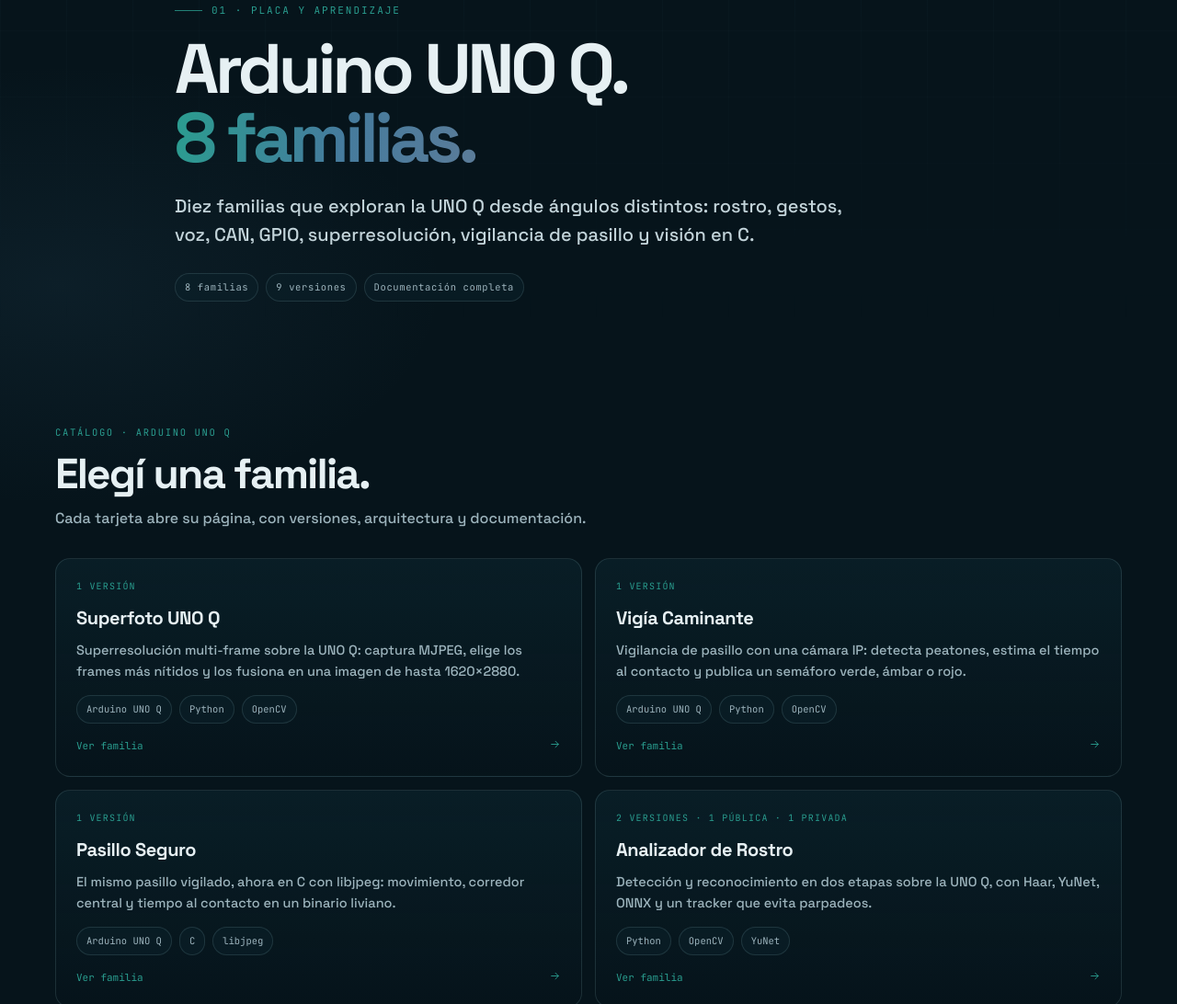
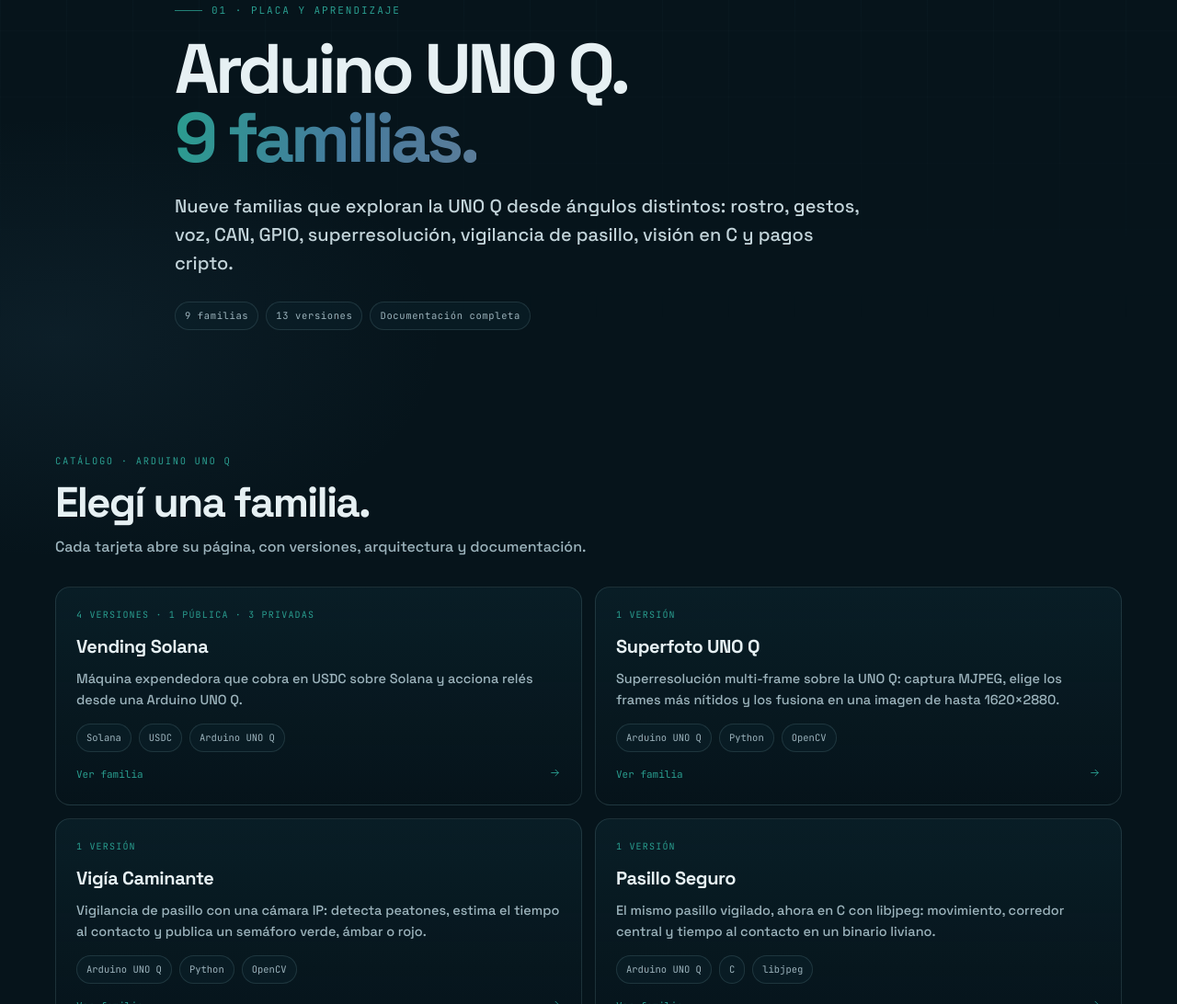
Before and after one commit to jmadasme/jmadasme.github.io, a plain HTML site: page arduino-unoq/index.html in a window 1280 px wide. Shown: the part 183-1275 px from the top of the page at 92% size. Drawn offline with Linux system fonts and the light colour scheme.

Commit message:
feat: mover Vending Solana a la sección Arduino UNO Q

```diff
--- a/arduino-unoq/index.html
+++ b/arduino-unoq/index.html
@@ -4,9 +4,9 @@
 <meta charset="utf-8">
 <meta name="viewport" content="width=device-width,initial-scale=1">
 <title>Arduino UNO Q · jmadasme</title>
-<meta name="description" content="Diez familias que exploran la UNO Q desde ángulos distintos: rostro, gestos, voz, CAN, GPIO, superresolución, vigilancia de pasillo y visión en C.">
+<meta name="description" content="Nueve familias que exploran la UNO Q desde ángulos distintos: rostro, gestos, voz, CAN, GPIO, superresolución, vigilancia de pasillo, visión en C y pagos cripto.">
 <meta property="og:title" content="Arduino UNO Q · jmadasme">
-<meta property="og:description" content="Diez familias que exploran la UNO Q desde ángulos distintos: rostro, gestos, voz, CAN, GPIO, superresolución, vigilancia de pasillo y visión en C.">
+<meta property="og:description" content="Nueve familias que exploran la UNO Q desde ángulos distintos: rostro, gestos, voz, CAN, GPIO, superresolución, vigilancia de pasillo, visión en C y pagos cripto.">
 <meta property="og:image" content="assets/og.png">
 <meta property="og:type" content="website">
 <meta name="twitter:card" content="summary_large_image">
@@ -145,13 +145,19 @@ h2{font-size:clamp(30px,4vw,46px);line-height:1.05;letter-spacing:-.04em;margin:
 <main id="top">
 <section class="hero"><div class="wrap" style="max-width:900px">
   <div class="eyebrow">01 · Placa y aprendizaje</div>
-  <h1>Arduino UNO Q.<br><span class="grad">8 familias.</span></h1>
-  <p class="lead">Diez familias que exploran la UNO Q desde ángulos distintos: rostro, gestos, voz, CAN, GPIO, superresolución, vigilancia de pasillo y visión en C.</p>
-  <div class="badges"><span class="badge">8 familias</span><span class="badge">9 versiones</span><span class="badge">Documentación completa</span></div>
+  <h1>Arduino UNO Q.<br><span class="grad">9 familias.</span></h1>
+  <p class="lead">Nueve familias que exploran la UNO Q desde ángulos distintos: rostro, gestos, voz, CAN, GPIO, superresolución, vigilancia de pasillo, visión en C y pagos cripto.</p>
+  <div class="badges"><span class="badge">9 familias</span><span class="badge">13 versiones</span><span class="badge">Documentación completa</span></div>
 </div></section>
 <section class="section"><div class="wrap">
   <div class="section-head reveal"><div class="kicker">Catálogo · Arduino UNO Q</div><h2>Elegí una familia.</h2><p class="section-sub">Cada tarjeta abre su página, con versiones, arquitectura y documentación.</p></div>
-  <div style="display:grid;grid-template-columns:repeat(2,1fr);gap:14px"><a class="card reveal" href="/superfoto-unoq/" style="display:block;padding:22px">
+  <div style="display:grid;grid-template-columns:repeat(2,1fr);gap:14px"><a class="card reveal" href="/vending-solana/" style="display:block;padding:22px">
+  <span class="tag">4 versiones · 1 pública · 3 privadas</span>
+  <h3 style="font-size:20px;margin-bottom:8px">Vending Solana</h3>
+  <p style="margin-bottom:14px">Máquina expendedora que cobra en USDC sobre Solana y acciona relés desde una Arduino UNO Q.</p>
+  <div class="chips"><span class="chip">Solana</span><span class="chip">USDC</span><span class="chip">Arduino UNO Q</span></div>
+  <div style="display:flex;justify-content:space-between;align-items:center;margin-top:16px;font-family:var(--mono);font-size:11px;color:var(--accent)"><span>Ver familia</span><span><svg viewBox="0 0 24 24" width="13" height="13" fill="none" stroke="currentColor" stroke-width="1.7" stroke-linecap="round" stroke-linejoin="round" aria-hidden="true"><path d="M5 12h14M13 6l6 6-6 6"/></svg></span></div>
+</a><a class="card reveal" href="/superfoto-unoq/" style="display:block;padding:22px">
   <span class="tag">1 versión</span>
   <h3 style="font-size:20px;margin-bottom:8px">Superfoto UNO Q</h3>
   <p style="margin-bottom:14px">Superresolución multi-frame sobre la UNO Q: captura MJPEG, elige los frames más nítidos y los fusiona en una imagen de hasta 1620×2880.</p>
```
Also changed, not shown: index.html (+2 -2 lines), iot/index.html (+2 -8 lines).
